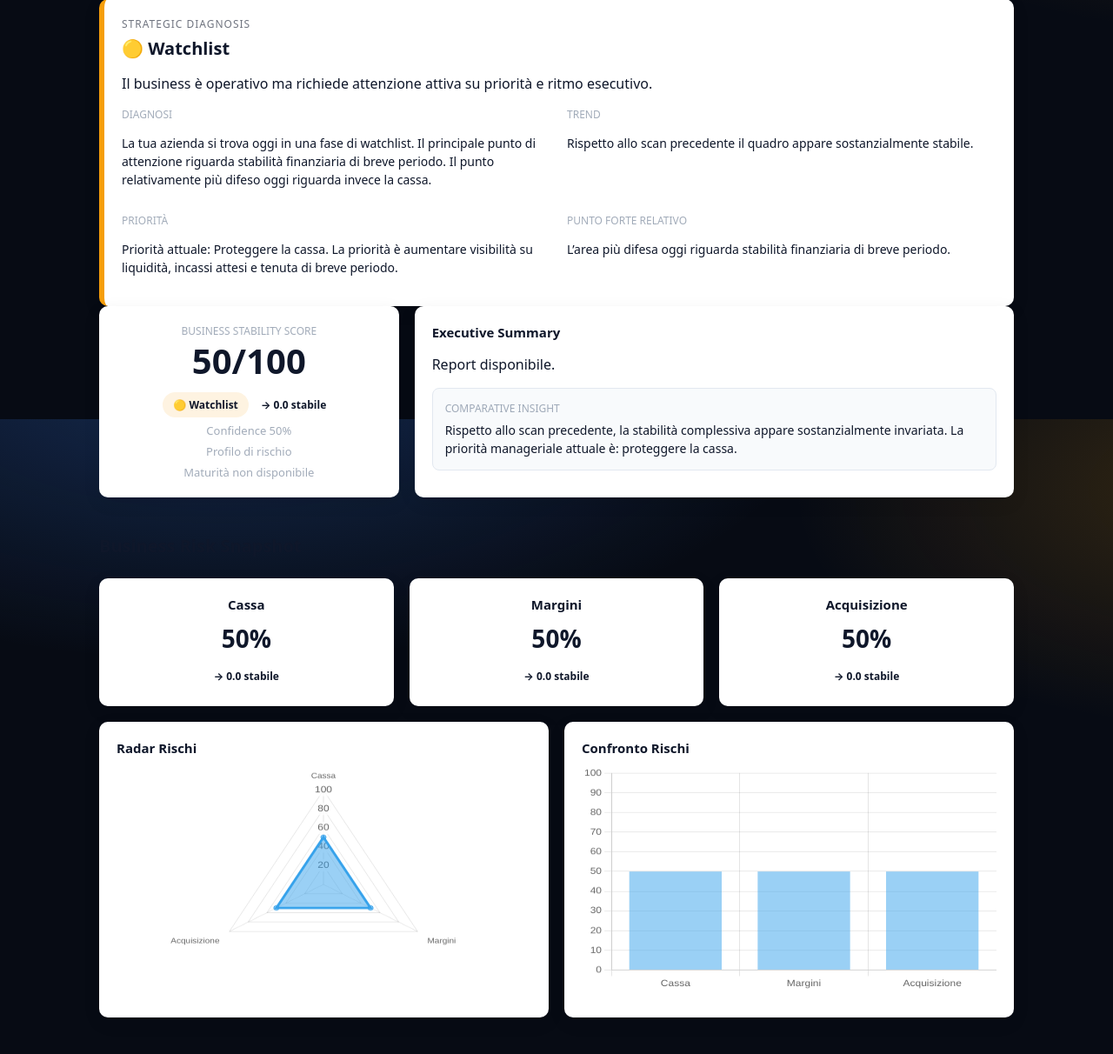
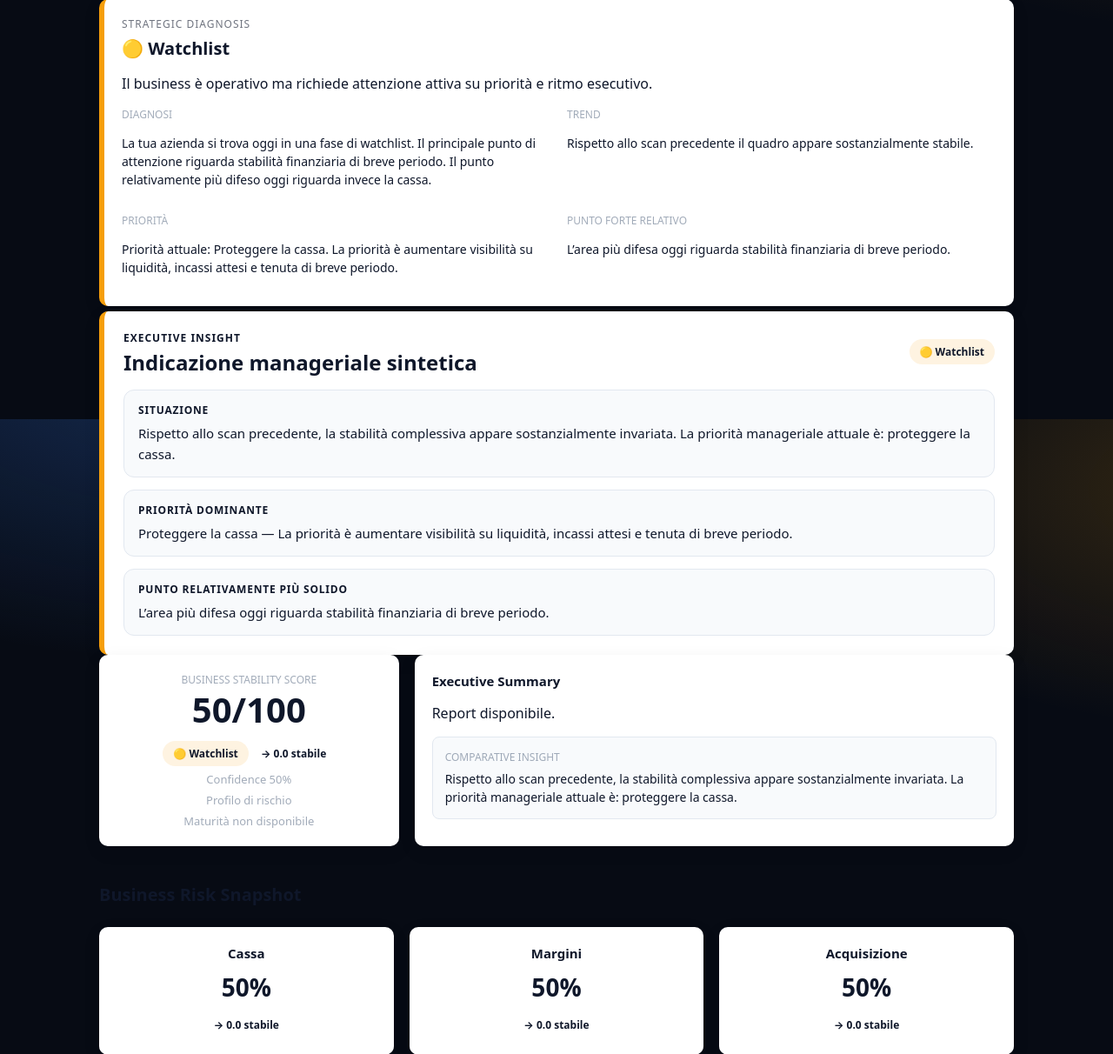
Before and after one commit to adiutorialessandro/saas_full, a Flask app: page /report/1 in a window 1280 px wide. Shown: the part 318-1530 px from the top of the page at 87% size. Run offline with Flask 3, Linux system fonts and the light colour scheme; a user stored in the database is signed in; tables that the repository leaves empty hold one stand-in row (values such as "Sample post").

Commit message:
Add executive insight panel to interactive report

```diff
--- a/app/static/css/report.css
+++ b/app/static/css/report.css
@@ -519,3 +519,87 @@ RESPONSIVE DIAGNOSIS
 }
 
 }
+
+/* ===============================
+EXECUTIVE INSIGHT
+=============================== */
+
+.executive-insight-section{
+  margin-top: 6px;
+}
+
+.executive-insight{
+  border-left: 6px solid #94a3b8;
+  padding: 22px;
+}
+
+.executive-positive{
+  border-left-color: #16a34a;
+}
+
+.executive-warning{
+  border-left-color: #f59e0b;
+}
+
+.executive-danger{
+  border-left-color: #dc2626;
+}
+
+.executive-insight-top{
+  display: flex;
+  align-items: flex-start;
+  justify-content: space-between;
+  gap: 20px;
+  margin-bottom: 18px;
+}
+
+.executive-insight-kicker{
+  font-size: 12px;
+  text-transform: uppercase;
+  letter-spacing: 1px;
+  color: #64748b;
+  margin-bottom: 6px;
+  font-weight: 700;
+}
+
+.executive-insight h2{
+  margin: 0;
+  font-size: 24px;
+  line-height: 1.15;
+  color: #0f172a;
+}
+
+.executive-insight-body{
+  display: grid;
+  gap: 14px;
+}
+
+.executive-line{
+  padding: 14px 16px;
+  border: 1px solid #e2e8f0;
+  border-radius: 12px;
+  background: #f8fafc;
+}
+
+.executive-label{
+  font-size: 12px;
+  text-transform: uppercase;
+  letter-spacing: .8px;
+  color: #64748b;
+  font-weight: 700;
+  margin-bottom: 6px;
+}
+
+.executive-line p{
+  margin: 0;
+  font-size: 15px;
+  line-height: 1.6;
+  color: #0f172a;
+}
+
+@media (max-width: 900px){
+  .executive-insight-top{
+    flex-direction: column;
+    align-items: flex-start;
+  }
+}
--- a/app/templates/report_full.html
+++ b/app/templates/report_full.html
@@ -49,6 +49,47 @@
       </div>
     </div>
   </section>
+
+  <section class="report-section executive-insight-section">
+  <div class="report-card executive-insight executive-{{ header_payload.health.tone if header_payload and header_payload.health else 'warning' }}">
+    <div class="executive-insight-top">
+      <div>
+        <div class="executive-insight-kicker">Executive Insight</div>
+        <h2>Indicazione manageriale sintetica</h2>
+      </div>
+
+      {% if header_payload and header_payload.health %}
+        <div class="status-pill status-{{ header_payload.health.tone }}">
+          {{ header_payload.health.icon }} {{ header_payload.health.label }}
+        </div>
+      {% endif %}
+    </div>
+
+    <div class="executive-insight-body">
+      <div class="executive-line">
+        <div class="executive-label">Situazione</div>
+        <p>
+          {{ header_payload.comparative_insight if header_payload and header_payload.comparative_insight else vm.state.summary }}
+        </p>
+      </div>
+
+      <div class="executive-line">
+        <div class="executive-label">Priorità dominante</div>
+        <p>
+          {{ header_payload.priority.title if header_payload and header_payload.priority else "Priorità non disponibile" }} —
+          {{ header_payload.priority.description if header_payload and header_payload.priority else "" }}
+        </p>
+      </div>
+
+      <div class="executive-line">
+        <div class="executive-label">Punto relativamente più solido</div>
+        <p>
+          {{ header_payload.diagnosis.strength if header_payload and header_payload.diagnosis else "Punto di forza non disponibile." }}
+        </p>
+      </div>
+    </div>
+  </div>
+</section>
 
   <section class="hero-grid">
     <div class="report-card score-card">
```
